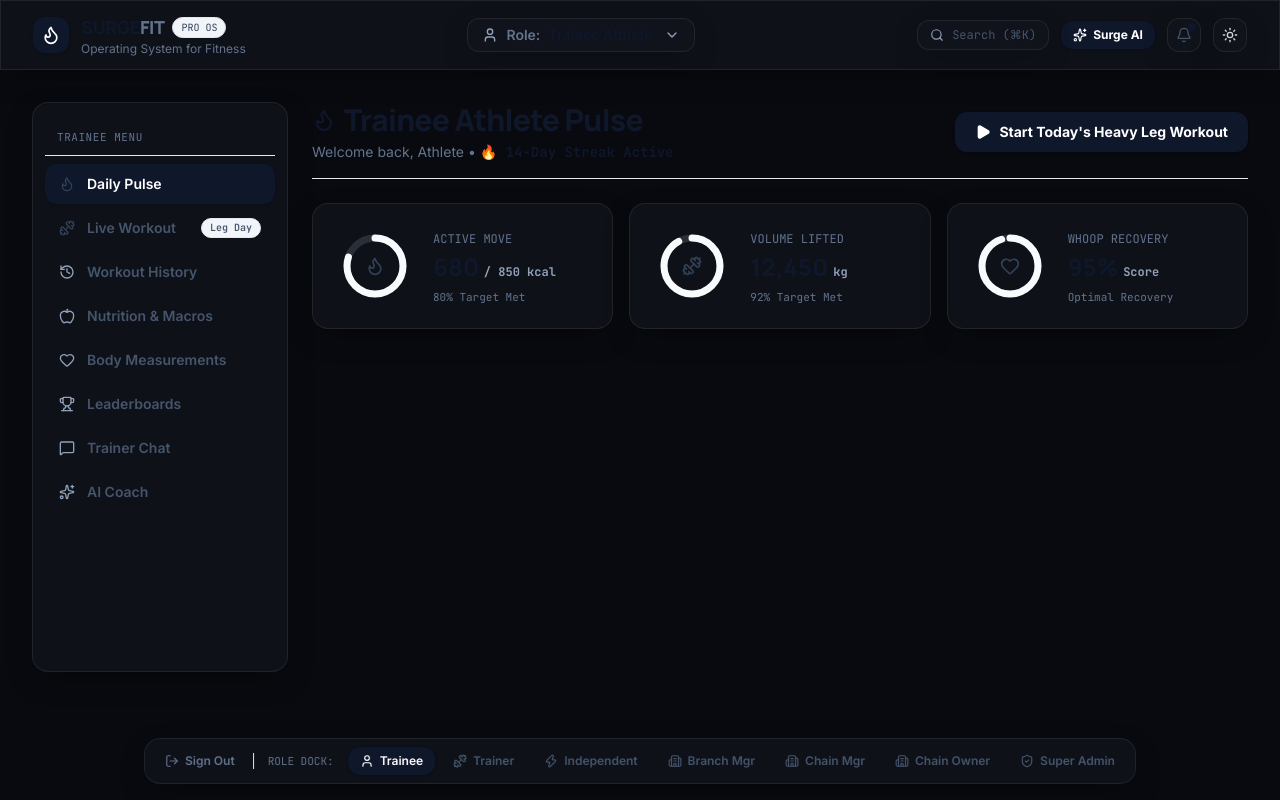
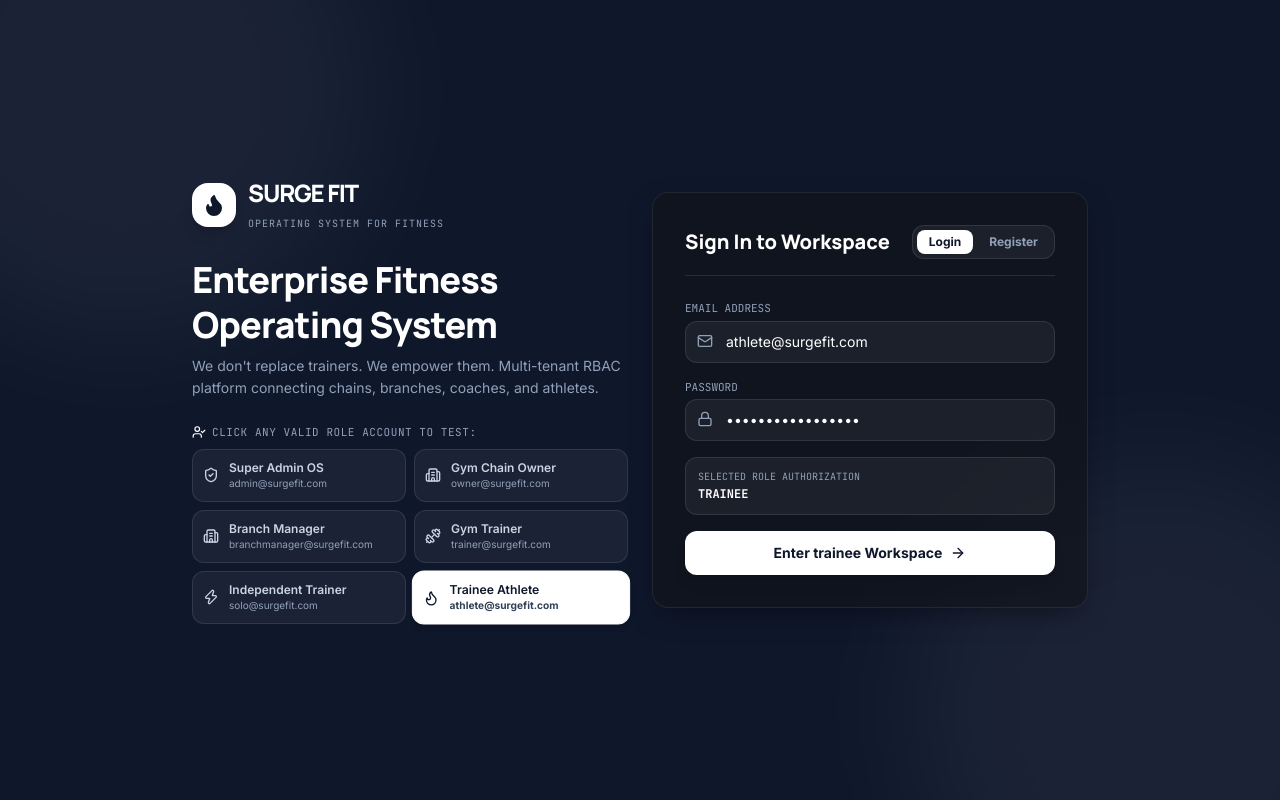
Before and after one commit to ronrevv/surge-fit, a Next.js app: page / in a window 1280 px wide. Built offline with nearby package versions, Linux system fonts and the light colour scheme.

Commit message:
feat: added valid demo role accounts, Auth login functionality, and protected route guards

```diff
--- a/src/app/page.tsx
+++ b/src/app/page.tsx
@@ -28,8 +28,10 @@ import {
 } from "lucide-react";
 
 export default function SurgeFitApp() {
-  const [appState, setAppState] = useState<"auth" | "onboarding" | "app">("app");
+  // Auth Protected State Machine
+  const [appState, setAppState] = useState<"auth" | "onboarding" | "app">("auth");
   const [currentRole, setCurrentRole] = useState<RoleType>("trainee");
+  const [currentUserEmail, setCurrentUserEmail] = useState<string>("athlete@surgefit.com");
   const [activeTab, setActiveTab] = useState<string>("dashboard");
   const [isDark, setIsDark] = useState(true);
   const [aiOpen, setAiOpen] = useState(false);
@@ -50,17 +52,20 @@ export default function SurgeFitApp() {
     }
   }, [isDark]);
 
+  // Auth Guard 1: Sign In Screen
   if (appState === "auth") {
     return (
       <AuthView
-        onLoginSuccess={(role) => {
+        onLoginSuccess={(role, email) => {
           if (role) setCurrentRole(role as RoleType);
+          if (email) setCurrentUserEmail(email);
           setAppState("onboarding");
         }}
       />
     );
   }
 
+  // Auth Guard 2: 3-Step Setup Assistant
   if (appState === "onboarding") {
     return (
       <OnboardingView
@@ -69,6 +74,7 @@ export default function SurgeFitApp() {
     );
   }
 
+  // Protected Route Workspace execution area
   return (
     <div className="min-h-screen flex flex-col transition-colors duration-300 pb-24 w-full">
       {/* Sticky Top Navigation Bar */}
@@ -131,7 +137,7 @@ export default function SurgeFitApp() {
           <button
             onClick={() => setAppState("auth")}
             className="flex items-center gap-1.5 px-3 py-1.5 rounded-xl text-xs font-semibold text-slate-500 hover:text-slate-900 dark:hover:text-white transition"
-            title="Return to Auth Login"
+            title="Sign Out & Lock Workspace"
           >
             <LogOut className="w-3.5 h-3.5" />
             <span>Sign Out</span>
--- a/src/components/auth/AuthView.tsx
+++ b/src/components/auth/AuthView.tsx
@@ -2,182 +2,241 @@
 
 import React, { useState } from "react";
 import { GlassCard } from "../ui/GlassCard";
-import { Flame, ArrowRight, ShieldCheck, Mail, Lock, Phone, Sparkles, CheckCircle2 } from "lucide-react";
-import { motion } from "framer-motion";
+import {
+  Flame,
+  ArrowRight,
+  ShieldCheck,
+  Building2,
+  Dumbbell,
+  Users,
+  Lock,
+  Mail,
+  Zap,
+  UserCheck,
+} from "lucide-react";
+import { RoleType } from "../navigation/TopNavBar";
 
 interface AuthViewProps {
-  onLoginSuccess: (role?: string) => void;
+  onLoginSuccess: (role: RoleType, email: string) => void;
 }
 
+export const DEMO_ACCOUNTS: { role: RoleType; email: string; pass: string; title: string; desc: string; icon: any }[] = [
+  {
+    role: "super_admin",
+    email: "admin@surgefit.com",
+    pass: "SurgeAdmin2026!",
+    title: "Super Admin OS",
+    desc: "Platform Governance & Chain Provisioning",
+    icon: ShieldCheck,
+  },
+  {
+    role: "chain_owner",
+    email: "owner@surgefit.com",
+    pass: "SurgeOwner2026!",
+    title: "Gym Chain Owner",
+    desc: "Enterprise Revenue & Multi-Branch P&L",
+    icon: Building2,
+  },
+  {
+    role: "branch_manager",
+    email: "branchmanager@surgefit.com",
+    pass: "SurgeBranch2026!",
+    title: "Branch Manager",
+    desc: "Turnstile Attendance & Facility Health",
+    icon: Building2,
+  },
+  {
+    role: "trainer",
+    email: "trainer@surgefit.com",
+    pass: "SurgeTrainer2026!",
+    title: "Gym Trainer",
+    desc: "Client Roster & Superset Workout Builder",
+    icon: Dumbbell,
+  },
+  {
+    role: "independent_trainer",
+    email: "solo@surgefit.com",
+    pass: "SurgeSolo2026!",
+    title: "Independent Trainer",
+    desc: "Solo CRM & Stripe Retainer Subscriptions",
+    icon: Zap,
+  },
+  {
+    role: "trainee",
+    email: "athlete@surgefit.com",
+    pass: "SurgeAthlete2026!",
+    title: "Trainee Athlete",
+    desc: "Daily Pulse, Set Logger & Rest Countdown",
+    icon: Flame,
+  },
+];
+
 export function AuthView({ onLoginSuccess }: AuthViewProps) {
-  const [mode, setMode] = useState<"login" | "register" | "otp">("login");
-  const [email, setEmail] = useState("athlete@surgefit.pro");
-  const [password, setPassword] = useState("••••••••••••");
-  const [selectedRole, setSelectedRole] = useState("trainee");
+  const [isLoginMode, setIsLoginMode] = useState(true);
+  const [selectedRole, setSelectedRole] = useState<RoleType>("trainee");
+  const [emailInput, setEmailInput] = useState("athlete@surgefit.com");
+  const [passwordInput, setPasswordInput] = useState("SurgeAthlete2026!");
+  const [isAuthenticating, setIsAuthenticating] = useState(false);
 
-  const handleSubmit = (e: React.FormEvent) => {
+  const selectDemoAccount = (demo: typeof DEMO_ACCOUNTS[0]) => {
+    setSelectedRole(demo.role);
+    setEmailInput(demo.email);
+    setPasswordInput(demo.pass);
+  };
+
+  const handleAuthSubmit = (e: React.FormEvent) => {
     e.preventDefault();
-    onLoginSuccess(selectedRole);
+    setIsAuthenticating(true);
+    setTimeout(() => {
+      setIsAuthenticating(false);
+      onLoginSuccess(selectedRole, emailInput);
+    }, 600);
   };
 
   return (
-    <div className="min-h-screen flex items-center justify-center p-4 bg-slate-50 dark:bg-[#090a0f] text-slate-900 dark:text-white">
-      <motion.div
-        initial={{ opacity: 0, y: 12 }}
-        animate={{ opacity: 1, y: 0 }}
-        className="w-full max-w-md"
-      >
-        {/* Brand Header */}
-        <div className="text-center mb-6">
-          <div className="w-12 h-12 rounded-2xl bg-slate-900 dark:bg-white text-white dark:text-slate-900 flex items-center justify-center mx-auto mb-3 shadow-md">
-            <Flame className="w-7 h-7" />
+    <div className="min-h-screen w-full flex items-center justify-center p-4 sm:p-6 bg-slate-900 text-white relative overflow-hidden">
+      {/* Dynamic Background Mesh */}
+      <div className="absolute top-[-20%] left-[-10%] w-[500px] h-[500px] rounded-full bg-white/5 blur-3xl pointer-events-none" />
+      <div className="absolute bottom-[-20%] right-[-10%] w-[500px] h-[500px] rounded-full bg-white/5 blur-3xl pointer-events-none" />
+
+      <div className="w-full max-w-4xl grid grid-cols-1 md:grid-cols-2 gap-6 items-center z-10">
+        {/* Left Side: Brand Vision */}
+        <div className="space-y-6">
+          <div className="flex items-center gap-3">
+            <div className="w-11 h-11 rounded-2xl bg-white text-slate-900 flex items-center justify-center font-black shadow-lg">
+              <Flame className="w-6 h-6 fill-current" />
             </div>
-          <h1 className="font-display font-extrabold text-2xl tracking-tight">
-            SURGE<span className="text-slate-500 dark:text-slate-400">FIT</span> PRO OS
+            <div>
+              <span className="font-display font-black text-2xl tracking-tighter uppercase block">SURGE FIT</span>
+              <span className="text-[10px] font-mono-data text-slate-400 tracking-widest uppercase">Operating System for Fitness</span>
+            </div>
+          </div>
+
+          <div>
+            <h1 className="font-display font-extrabold text-3xl sm:text-4xl text-white tracking-tight leading-tight">
+              Enterprise Fitness Operating System
             </h1>
-          <p className="text-xs text-slate-500 dark:text-slate-400 mt-1">
-            The Operating System for the Fitness Industry
+            <p className="text-slate-400 text-xs sm:text-sm mt-2 leading-relaxed">
+              We don't replace trainers. We empower them. Multi-tenant RBAC platform connecting chains, branches, coaches, and athletes.
             </p>
           </div>
 
-        <GlassCard className="p-6 sm:p-8">
-          {/* Mode Switcher Tabs */}
-          <div className="flex bg-slate-100 dark:bg-white/10 p-1 rounded-xl mb-6 text-xs font-semibold">
+          {/* Quick Demo Selector Chips */}
+          <div className="space-y-2">
+            <p className="text-[11px] font-mono-data text-slate-400 uppercase tracking-wider flex items-center gap-1.5">
+              <UserCheck className="w-3.5 h-3.5 text-white" />
+              <span>Click Any Valid Role Account to Test:</span>
+            </p>
+            <div className="grid grid-cols-2 gap-2">
+              {DEMO_ACCOUNTS.map((demo, idx) => {
+                const Icon = demo.icon;
+                const isSelected = selectedRole === demo.role;
+                return (
                   <button
-              onClick={() => setMode("login")}
-              className={`flex-1 py-2 rounded-lg transition ${
-                mode === "login"
-                  ? "bg-white dark:bg-slate-900 text-slate-900 dark:text-white shadow-sm"
-                  : "text-slate-500 hover:text-slate-900 dark:hover:text-white"
+                    key={idx}
+                    type="button"
+                    onClick={() => selectDemoAccount(demo)}
+                    className={`p-2.5 rounded-xl border text-left transition flex items-center gap-2.5 ${
+                      isSelected
+                        ? "bg-white text-slate-900 font-bold border-white shadow-md scale-[1.02]"
+                        : "bg-white/5 text-slate-300 border-white/10 hover:bg-white/10 hover:border-white/20"
                     }`}
                   >
-              Sign In
+                    <Icon className="w-4 h-4 shrink-0" />
+                    <div className="overflow-hidden">
+                      <p className="text-xs font-semibold truncate">{demo.title}</p>
+                      <p className={`text-[10px] truncate ${isSelected ? "text-slate-700" : "text-slate-400"}`}>
+                        {demo.email}
+                      </p>
+                    </div>
+                  </button>
+                );
+              })}
+            </div>
+          </div>
+        </div>
+
+        {/* Right Side: Auth Box */}
+        <GlassCard className="border-white/20 shadow-2xl p-6 sm:p-8">
+          <div className="flex items-center justify-between pb-4 border-b border-white/10 mb-6">
+            <h2 className="font-display font-extrabold text-xl text-white">
+              {isLoginMode ? "Sign In to Workspace" : "Register Account"}
+            </h2>
+            <div className="flex gap-1 p-1 rounded-xl bg-white/5 border border-white/10">
+              <button
+                type="button"
+                onClick={() => setIsLoginMode(true)}
+                className={`px-3 py-1 rounded-lg text-xs font-bold transition ${
+                  isLoginMode ? "bg-white text-slate-900" : "text-slate-400 hover:text-white"
+                }`}
+              >
+                Login
               </button>
               <button
-              onClick={() => setMode("register")}
-              className={`flex-1 py-2 rounded-lg transition ${
-                mode === "register"
-                  ? "bg-white dark:bg-slate-900 text-slate-900 dark:text-white shadow-sm"
-                  : "text-slate-500 hover:text-slate-900 dark:hover:text-white"
+                type="button"
+                onClick={() => setIsLoginMode(false)}
+                className={`px-3 py-1 rounded-lg text-xs font-bold transition ${
+                  !isLoginMode ? "bg-white text-slate-900" : "text-slate-400 hover:text-white"
                 }`}
               >
-              Create Account
-            </button>
-            <button
-              onClick={() => setMode("otp")}
-              className={`flex-1 py-2 rounded-lg transition ${
-                mode === "otp"
-                  ? "bg-white dark:bg-slate-900 text-slate-900 dark:text-white shadow-sm"
-                  : "text-slate-500 hover:text-slate-900 dark:hover:text-white"
-              }`}
-            >
-              Phone OTP
+                Register
               </button>
             </div>
+          </div>
 
-          <form onSubmit={handleSubmit} className="space-y-4">
-            {mode === "register" && (
+          <form onSubmit={handleAuthSubmit} className="space-y-4">
             <div>
-                <label className="text-xs font-mono-data text-slate-500 uppercase block mb-1">
-                  Select Primary Account Role
-                </label>
-                <select
-                  value={selectedRole}
-                  onChange={(e) => setSelectedRole(e.target.value)}
-                  className="w-full surge-card rounded-xl px-3 py-2.5 text-xs font-semibold text-slate-900 dark:text-white focus:outline-none"
-                >
-                  <option value="trainee">Trainee Athlete</option>
-                  <option value="trainer">Gym Trainer</option>
-                  <option value="independent_trainer">Independent Trainer</option>
-                  <option value="branch_manager">Gym Branch Manager</option>
-                  <option value="chain_owner">Gym Chain Owner</option>
-                  <option value="super_admin">Super Admin OS</option>
-                </select>
-              </div>
-            )}
-
-            {mode !== "otp" ? (
-              <>
-                <div>
-                  <label className="text-xs font-mono-data text-slate-500 uppercase block mb-1">
-                    Email Address
-                  </label>
+              <label className="text-[11px] font-mono-data text-slate-400 uppercase block mb-1">Email Address</label>
               <div className="relative">
                 <Mail className="w-4 h-4 text-slate-400 absolute left-3 top-3" />
                 <input
                   type="email"
-                      value={email}
-                      onChange={(e) => setEmail(e.target.value)}
                   required
-                      placeholder="name@surgefit.pro"
-                      className="w-full surge-card pl-9 pr-3 py-2.5 text-xs text-slate-900 dark:text-white placeholder-slate-400 rounded-xl focus:outline-none"
+                  value={emailInput}
+                  onChange={(e) => setEmailInput(e.target.value)}
+                  className="w-full bg-white/5 border border-white/10 rounded-xl py-2.5 pl-10 pr-3 text-xs sm:text-sm text-white placeholder-slate-500 focus:outline-none focus:border-white transition"
+                  placeholder="name@surgefit.com"
                 />
               </div>
             </div>
 
             <div>
-                  <label className="text-xs font-mono-data text-slate-500 uppercase block mb-1">
-                    Password
-                  </label>
+              <label className="text-[11px] font-mono-data text-slate-400 uppercase block mb-1">Password</label>
               <div className="relative">
                 <Lock className="w-4 h-4 text-slate-400 absolute left-3 top-3" />
                 <input
                   type="password"
-                      value={password}
-                      onChange={(e) => setPassword(e.target.value)}
                   required
+                  value={passwordInput}
+                  onChange={(e) => setPasswordInput(e.target.value)}
+                  className="w-full bg-white/5 border border-white/10 rounded-xl py-2.5 pl-10 pr-3 text-xs sm:text-sm text-white placeholder-slate-500 focus:outline-none focus:border-white transition"
                   placeholder="••••••••••••"
-                      className="w-full surge-card pl-9 pr-3 py-2.5 text-xs text-slate-900 dark:text-white placeholder-slate-400 rounded-xl focus:outline-none"
                 />
               </div>
             </div>
-              </>
-            ) : (
-              <div>
-                <label className="text-xs font-mono-data text-slate-500 uppercase block mb-1">
-                  Mobile Phone Number
-                </label>
-                <div className="relative">
-                  <Phone className="w-4 h-4 text-slate-400 absolute left-3 top-3" />
-                  <input
-                    type="tel"
-                    placeholder="+1 (555) 019-2834"
-                    required
-                    className="w-full surge-card pl-9 pr-3 py-2.5 text-xs text-slate-900 dark:text-white placeholder-slate-400 rounded-xl focus:outline-none"
-                  />
+
+            <div className="p-3 rounded-xl bg-white/5 border border-white/10 text-xs">
+              <span className="text-[10px] font-mono-data text-slate-400 uppercase block">Selected Role Authorization</span>
+              <span className="font-bold text-white uppercase font-mono-data mt-0.5 block">{selectedRole.replace("_", " ")}</span>
             </div>
-              </div>
-            )}
 
             <button
               type="submit"
-              className="w-full py-3 rounded-xl bg-slate-900 hover:bg-slate-800 dark:bg-white dark:hover:bg-slate-200 text-white dark:text-slate-900 font-bold text-xs sm:text-sm flex items-center justify-center gap-2 shadow-sm transition"
+              disabled={isAuthenticating}
+              className="w-full py-3 rounded-xl bg-white hover:bg-slate-200 text-slate-900 font-extrabold text-xs sm:text-sm flex items-center justify-center gap-2 transition shadow-lg disabled:opacity-50 mt-2"
             >
-              <span>{mode === "login" ? "Sign In to Workspace" : mode === "register" ? "Create SurgeFit Account" : "Send One-Time Password"}</span>
+              {isAuthenticating ? (
+                <span>Authenticating User Session...</span>
+              ) : (
+                <>
+                  <span>Enter {selectedRole.replace("_", " ")} Workspace</span>
                   <ArrowRight className="w-4 h-4" />
+                </>
+              )}
             </button>
           </form>
-
-          {/* Social Sign In Divider */}
-          <div className="mt-6 pt-4 border-t border-slate-200 dark:border-white/10 text-center">
-            <p className="text-[11px] text-slate-400 font-mono-data mb-3 uppercase">Or continue with</p>
-            <div className="grid grid-cols-2 gap-2">
-              <button
-                onClick={() => onLoginSuccess("trainee")}
-                className="py-2 px-3 rounded-xl surge-card text-xs font-semibold text-slate-700 dark:text-slate-300 hover:bg-slate-100 dark:hover:bg-white/10 transition"
-              >
-                Google SSO
-              </button>
-              <button
-                onClick={() => onLoginSuccess("trainee")}
-                className="py-2 px-3 rounded-xl surge-card text-xs font-semibold text-slate-700 dark:text-slate-300 hover:bg-slate-100 dark:hover:bg-white/10 transition"
-              >
-                Apple ID
-              </button>
+        </GlassCard>
       </div>
-          </div>
-        </GlassCard>
-      </motion.div>
     </div>
   );
 }
```
Lines whose indentation alone changed are shown as unchanged.
